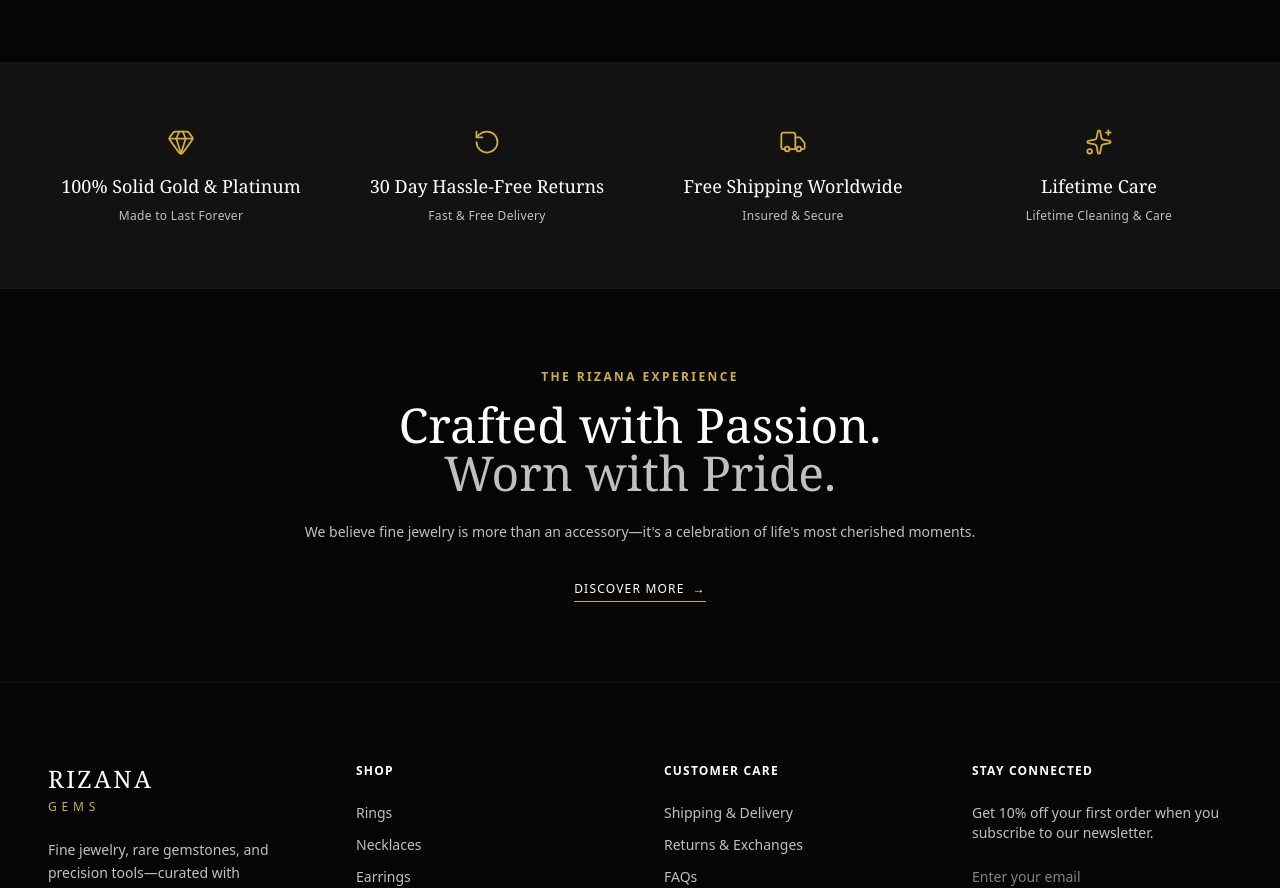
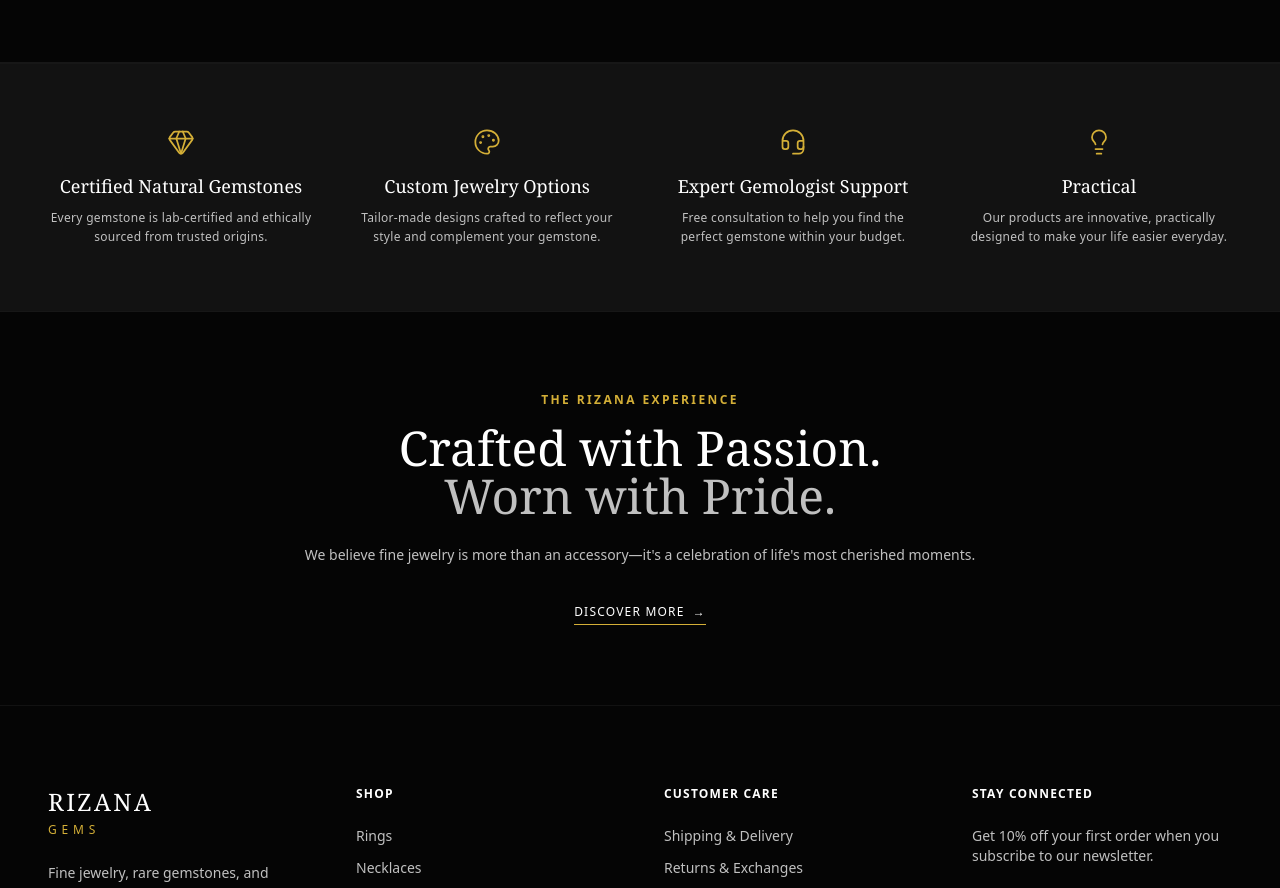
Before and after one commit to rizanagem/rizana-gems, a Next.js app in the folder rizanagemweb/: page / in a window 1280 px wide. Shown: the part 1584-2472 px from the top of the page. Built offline with nearby package versions, Linux system fonts and the light colour scheme; no server answers; the database is empty; a web font is replaced by a local one.

Commit message:
features dup

```diff
--- a/rizanagemweb/src/components/Features.tsx
+++ b/rizanagemweb/src/components/Features.tsx
@@ -1,5 +1,5 @@
 import Link from "next/link";
-import { Gem, RotateCcw, Truck, Sparkles } from "lucide-react";
+import { Gem, Palette, Headset, Lightbulb } from "lucide-react";
 
 export default function Features() {
   return (
@@ -10,26 +10,34 @@ export default function Features() {
 
           <div className="flex flex-col items-center text-center">
             <Gem className="text-brand-gold mb-4" size={28} strokeWidth={1.5} />
-            <h4 className="font-serif text-white text-lg mb-2">100% Solid Gold & Platinum</h4>
-            <p className="font-sans text-brand-silver text-xs tracking-wide">Made to Last Forever</p>
+            <h4 className="font-serif text-white text-lg mb-2">Certified Natural Gemstones</h4>
+            <p className="font-sans text-brand-silver text-xs tracking-wide leading-relaxed">
+              Every gemstone is lab-certified and ethically sourced from trusted origins.
+            </p>
           </div>
 
           <div className="flex flex-col items-center text-center">
-            <RotateCcw className="text-brand-gold mb-4" size={28} strokeWidth={1.5} />
-            <h4 className="font-serif text-white text-lg mb-2">30 Day Hassle-Free Returns</h4>
-            <p className="font-sans text-brand-silver text-xs tracking-wide">Fast & Free Delivery</p>
+            <Palette className="text-brand-gold mb-4" size={28} strokeWidth={1.5} />
+            <h4 className="font-serif text-white text-lg mb-2">Custom Jewelry Options</h4>
+            <p className="font-sans text-brand-silver text-xs tracking-wide leading-relaxed">
+              Tailor-made designs crafted to reflect your style and complement your gemstone.
+            </p>
           </div>
 
           <div className="flex flex-col items-center text-center">
-            <Truck className="text-brand-gold mb-4" size={28} strokeWidth={1.5} />
-            <h4 className="font-serif text-white text-lg mb-2">Free Shipping Worldwide</h4>
-            <p className="font-sans text-brand-silver text-xs tracking-wide">Insured & Secure</p>
+            <Headset className="text-brand-gold mb-4" size={28} strokeWidth={1.5} />
+            <h4 className="font-serif text-white text-lg mb-2">Expert Gemologist Support</h4>
+            <p className="font-sans text-brand-silver text-xs tracking-wide leading-relaxed">
+              Free consultation to help you find the perfect gemstone within your budget.
+            </p>
           </div>
 
           <div className="flex flex-col items-center text-center">
-            <Sparkles className="text-brand-gold mb-4" size={28} strokeWidth={1.5} />
-            <h4 className="font-serif text-white text-lg mb-2">Lifetime Care</h4>
-            <p className="font-sans text-brand-silver text-xs tracking-wide">Lifetime Cleaning & Care</p>
+            <Lightbulb className="text-brand-gold mb-4" size={28} strokeWidth={1.5} />
+            <h4 className="font-serif text-white text-lg mb-2">Practical</h4>
+            <p className="font-sans text-brand-silver text-xs tracking-wide leading-relaxed">
+              Our products are innovative, practically designed to make your life easier everyday.
+            </p>
           </div>
 
         </div>
```
